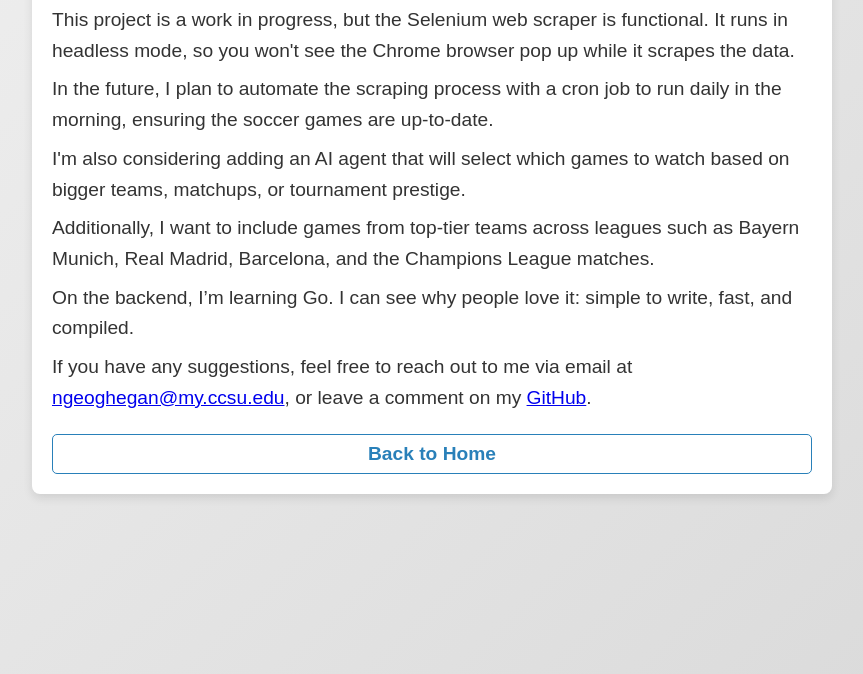
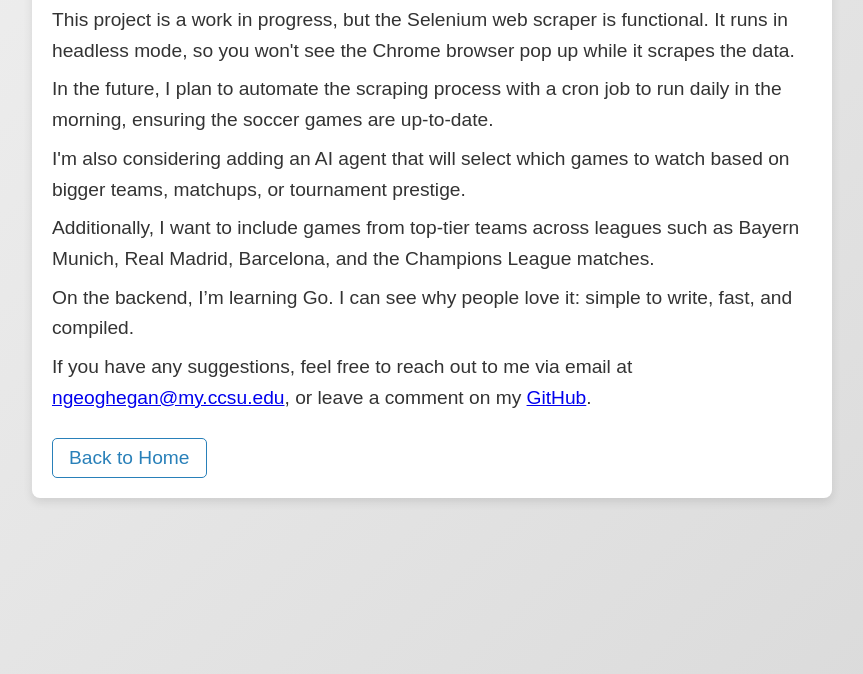
Before and after one commit to nealgoogs/nealgoogs.github.io, a plain HTML site: page Soccer/game.html in a window 1280 px wide. Shown: the part 126-800 px from the top of the page, without its empty margins (208-1071 px from the left). Drawn offline with Linux system fonts and the light colour scheme; no server answers.

Commit message:
More minor changes

```diff
--- a/Soccer/game.css
+++ b/Soccer/game.css
@@ -52,18 +52,3 @@ li {
 li:hover {
     background-color: #dcdfe1; /* Slightly darker background on hover */
 }
-
-/* Link styling */
-.blog-link {
-    display: block; /* Make the link a block element */
-    text-align: center; /* Center the link */
-    margin-top: 20px; /* Space above the link */
-    color: #2980b9; /* Blue color for the link */
-    text-decoration: none; /* Remove underline */
-    font-weight: bold; /* Bold text */
-}
-
-/* Link hover effect */
-.blog-link:hover {
-    text-decoration: underline; /* Underline on hover */
-}
```
